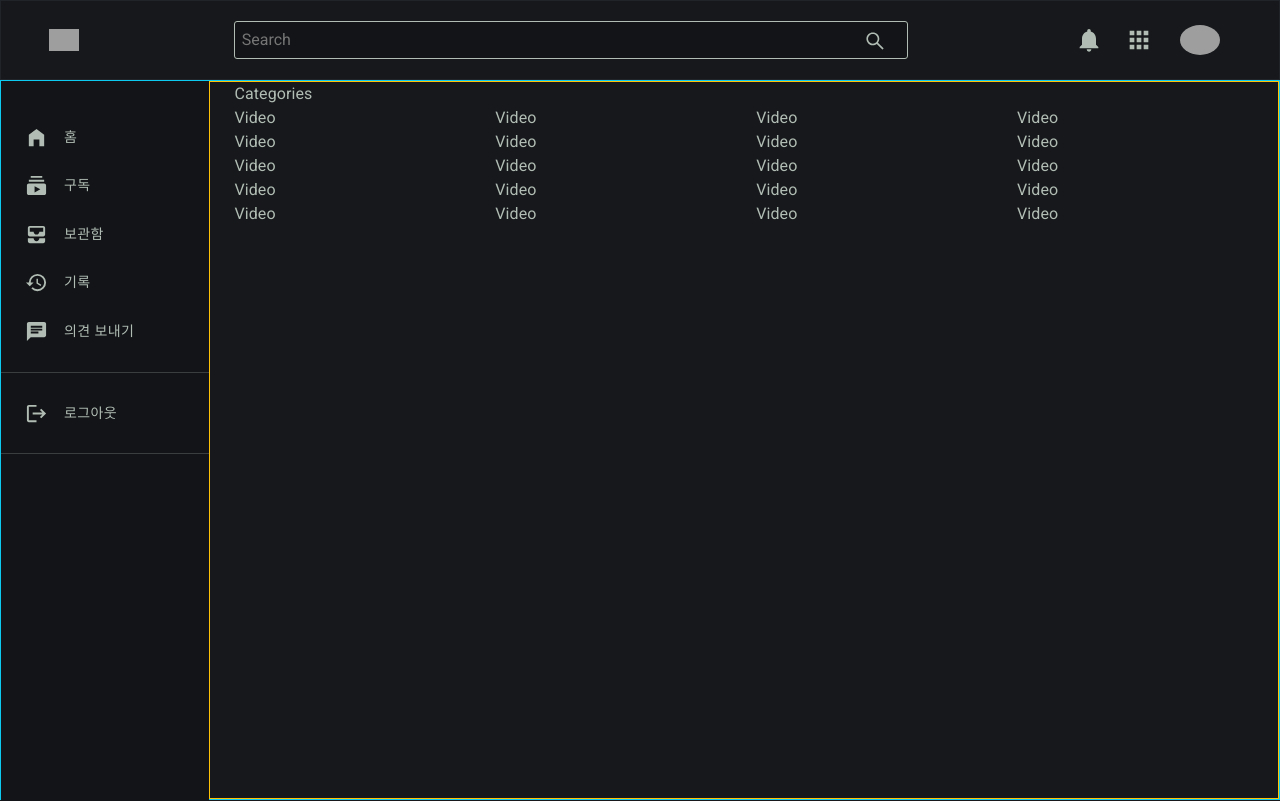
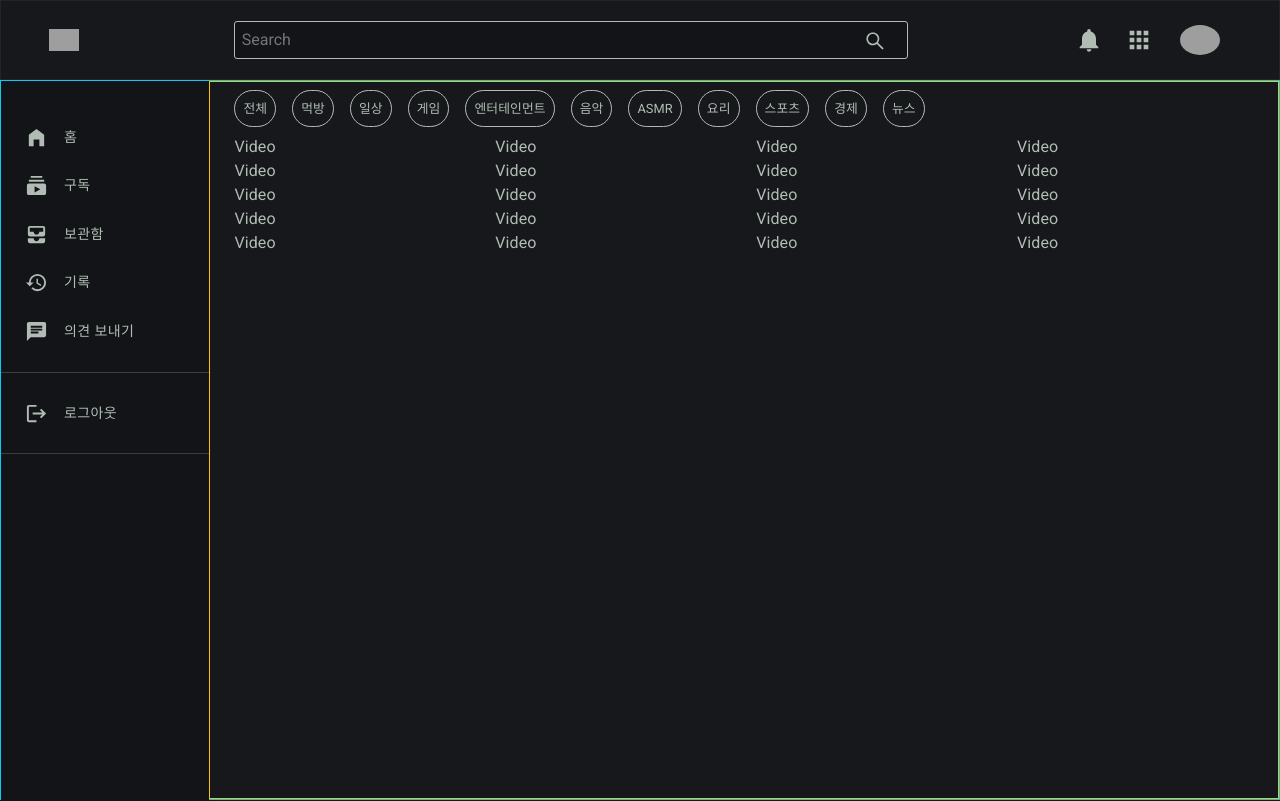
Before and after one commit to alseldjals/YT, a React (Create React App) app in the folder yt/: page / in a window 1280 px wide. Built offline with nearby package versions, Linux system fonts and the light colour scheme; grey boxes are pictures that could not be loaded.

Commit message:
카테고리 바

```diff
--- a/yt/src/components/categories/Categories.js
+++ b/yt/src/components/categories/Categories.js
@@ -1,12 +1,40 @@
-import React from 'react';
+import React, {useState} from 'react';
 import './Categories.scss';
 
+const keywords = [
+    '전체',
+    '먹방',
+    '일상',
+    '게임',
+    '엔터테인먼트',
+    '음악',
+    'ASMR',
+    '요리',
+    '스포츠',
+    '경제',
+    '뉴스',
+]
 const Categories = () => {
+
+    const [activeElement, setActiveElement] = useState('All')
+
+    const handleClick = value =>{
+        setActiveElement(value)
+    }
+
     return (
-        <div>
-            Categories
+        <div className='categories'>
+           {keywords.map((value, i) => (
+              <span
+                 onClick={() => handleClick(value)}
+                 key={i}
+                 className={activeElement === value ? 'active' : ''}>
+                 {value}
+              </span>
+           ))}
         </div>
-    )
-}
+     )
+  }
+
 
 export default Categories;
--- a/yt/src/components/categories/Categories.scss
+++ b/yt/src/components/categories/Categories.scss
@@ -0,0 +1,33 @@
+@import '../../base.scss';
+
+.categories {
+   padding: 0.5rem 0;
+   font-size: 0.8rem;
+
+   display: flex;
+   overflow-x: scroll;
+
+   &::-webkit-scrollbar {
+    width: 0px;
+ }
+ scrollbar-width: none;
+
+   span {
+    margin-right: 1rem;
+    padding: 0.5rem;
+
+    white-space: nowrap;
+    border: 1.5px solid $text-color;
+    border-radius: 999px;
+
+    &:hover {
+        background-color: #374a59;
+     }
+
+     &.active {
+        color: #fff;
+        background-color: #606060;
+        border-color: $border-color;
+     }
+  }
+}
```
